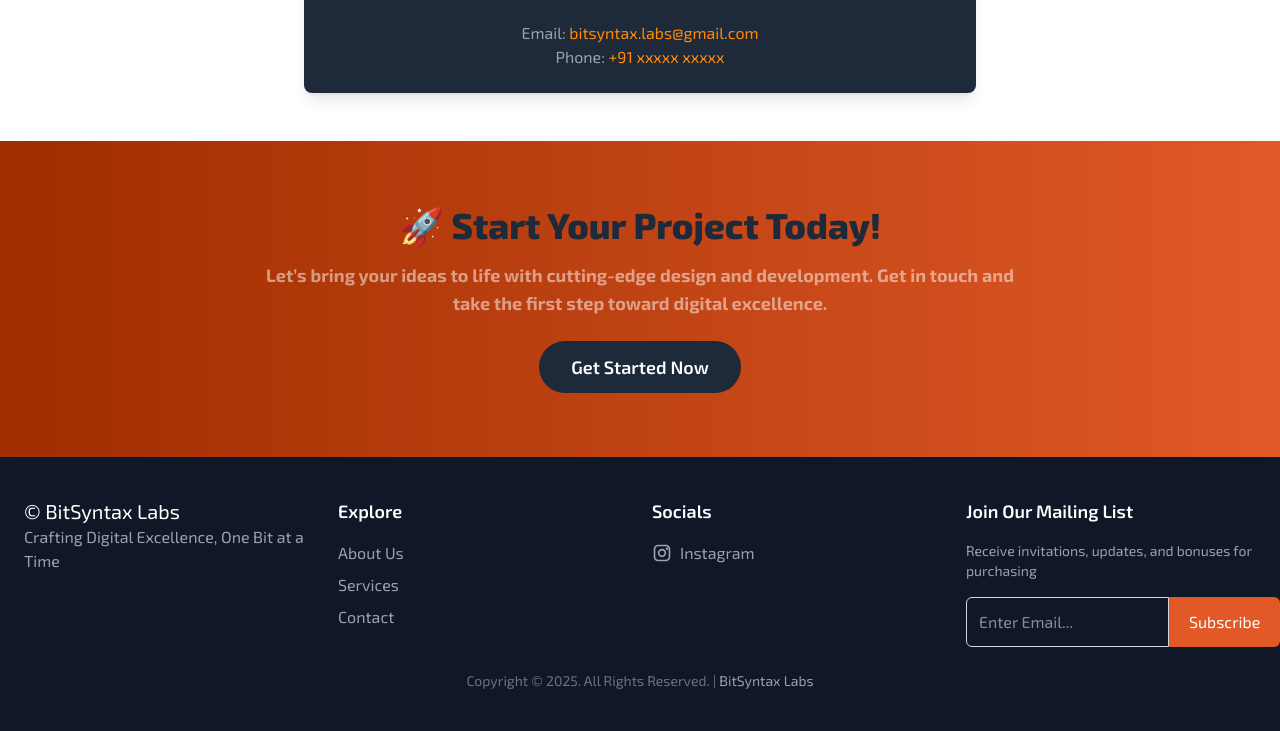
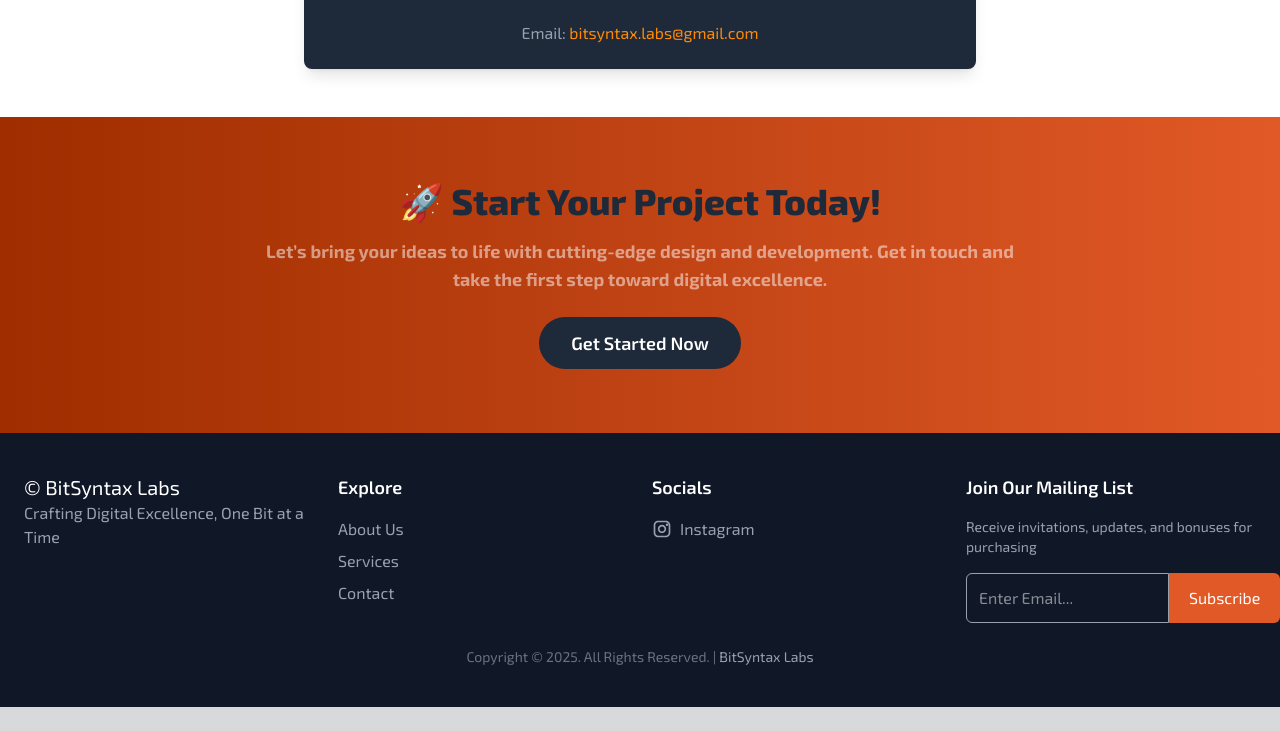
Before and after one commit to BitSyntaxLabs/BitSyntaxLabs-Official, a website: page index.html in a window 1280 px wide. Shown: the part 4734-5465 px from the top of the page. After the commit the page ends 5441 px from the top, so only its background shows below. Drawn offline with Linux system fonts and the light colour scheme.

Commit message:
Initial Release

```diff
--- a/components/footer.html
+++ b/components/footer.html
@@ -39,7 +39,7 @@
             <h3 class="text-lg font-semibold mb-4">Join Our Mailing List</h3>
             <p class="text-gray-400 text-sm mb-4">Receive invitations, updates, and bonuses for purchasing</p>
             <div class="flex">
-                <input type="email" placeholder="Enter Email..." class="flex-1 p-3 border border-gray-300 rounded-l-md focus:outline-none focus:ring-2 focus:ring-[#AC977D]">
+                <input type="email" placeholder="Enter Email..." class="flex-1 p-3 border border-gray-400 rounded-l-md focus:outline-none focus:ring-2 focus:ring-brightOrange">
                 <button class="bg-brightOrange text-white px-5 py-3 rounded-r-md hover:bg-gray-400 transition cursor-pointer">Subscribe</button>
             </div>
         </div>
--- a/index.html
+++ b/index.html
@@ -393,7 +393,7 @@
 
         <div class="mt-6 text-center text-gray-400">
           <p>Email: <a href="mailto:bitsyntax.labs@gmail.com" class="text-orange-400 hover:underline">bitsyntax.labs@gmail.com</a></p>
-          <p>Phone: <a href="tel:+91xxxxxxxxxx" class="text-orange-400 hover:underline">+91 xxxxx xxxxx</a></p>
+          <div data-netlify-recaptcha="true" class="hcaptcha"></div>
         </div>
       </div>
     </section>
```
Also changed, not shown: css/output.css.
